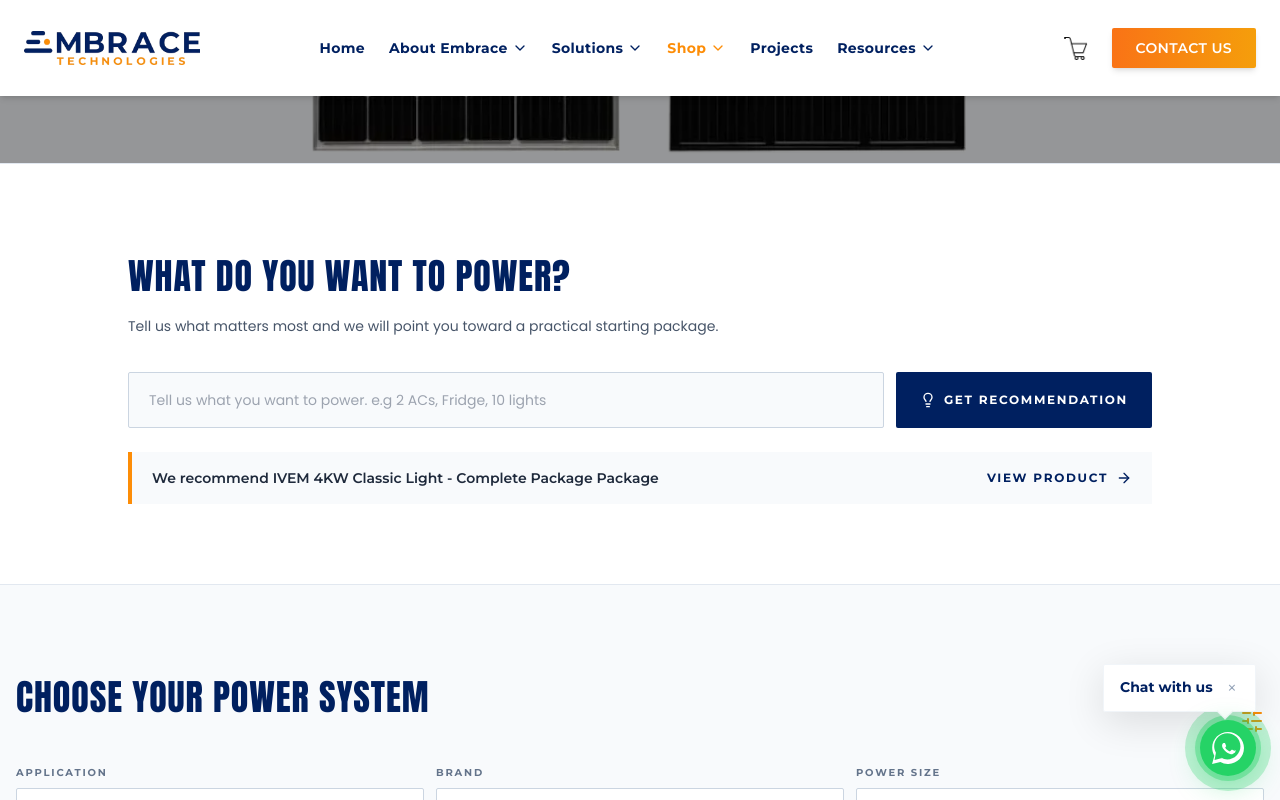
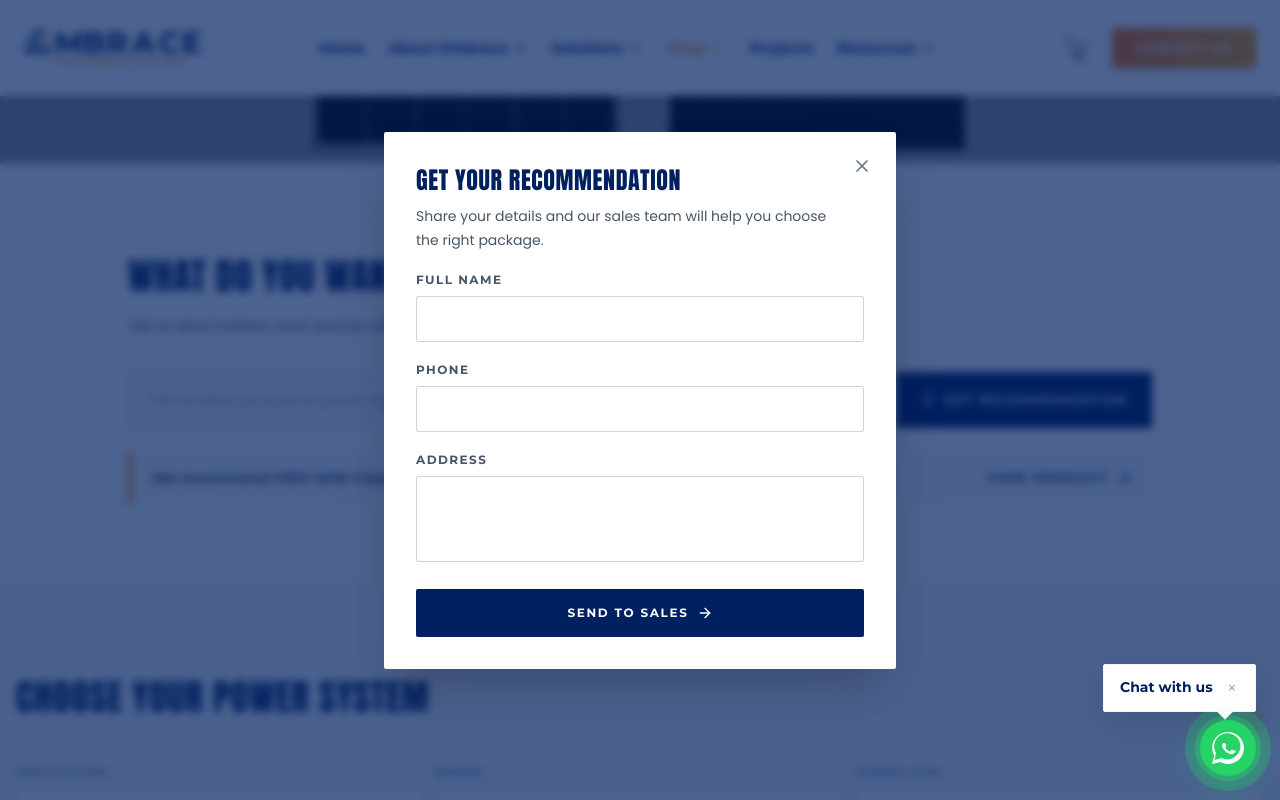
Before and after one commit to imoleayomi19/the-embrace, a React (Vite) app: page /shop in a window 1280 px wide. Both pictures are taken after a click on the button "GET RECOMMENDATION". Shown: the part 517-1317 px from the top of the page. Built offline with nearby package versions, Linux system fonts and the light colour scheme.

Commit message:
shoppage update

```diff
--- a/src/data/shopProducts.ts
+++ b/src/data/shopProducts.ts
@@ -74,7 +74,7 @@ function product(
 
 export const shopProducts: SolarProduct[] = [
   // product(201, "IVEM 3KW", "ivem-3kw", "Residential", "IVEM", "3KW", 1750000, "Compact home power for essential loads."),
-  product(202, "IVEM 4KW Classic Light - Complete Package", "ivem-4kw", "Residential", "IVEM", "4KW", 2100000, "Everything you need to power your home. Inverter, battery, and solar.", [
+  product(202, "IVEM 4KW Classic Lite - Complete Package", "ivem-4kw", "Residential", "IVEM", "4KW", 2100000, "Everything you need to power your home. Inverter, battery, and solar.", [
     { id: "ivem-4kw-1", solar: "2.34kWp", label: "4 x 585W SolarSpace = 2.34kWp", battery: "2x 220Ah Battery", price: 2100000, storage: "5.12kWh LiFePO4" },
     { id: "ivem-4kw-2", solar: "3.51kWp", label: "6 x 585W SolarSpace = 3.51kWp", battery: "2x 220Ah Battery", price: 2650000, storage: "10.24kWh LiFePO4" },
     { id: "ivem-4kw-3", solar: "3.72kWp", label: "6 x 620W Jinko = 3.72kWp", battery: "3x 220Ah Battery", price: 2950000, storage: "15kWh LiFePO4" },
--- a/src/pages/Shop.tsx
+++ b/src/pages/Shop.tsx
@@ -1,5 +1,5 @@
 import { useMemo, useState } from "react";
-import { ArrowLeft, ArrowRight, Check, Lightbulb, SlidersHorizontal } from "lucide-react";
+import { ArrowLeft, ArrowRight, Check, Lightbulb, Phone, SlidersHorizontal, X } from "lucide-react";
 import { Link, useParams } from "react-router-dom";
 import { getShopProduct, shopProducts, type SolarProduct } from "../data/shopProducts";
 
@@ -33,6 +33,12 @@ function Hero() {
 function Recommender() {
   const [query, setQuery] = useState("");
   const [recommendation, setRecommendation] = useState<SolarProduct | null>(null);
+  const [isFormOpen, setIsFormOpen] = useState(false);
+  const [isSubmitted, setIsSubmitted] = useState(false);
+  const [form, setForm] = useState({ fullName: "", phone: "", address: "" });
+
+  const salesEmail = "sales@embracetechng.com";
+  const salesPhone = "+2347061451583";
 
   function recommend() {
     const normalized = query.toLowerCase();
@@ -44,6 +50,22 @@ function Recommender() {
           ? "ivem-6kw"
           : "ivem-4kw";
     setRecommendation(getShopProduct(recommendedSlug) ?? null);
+    setIsSubmitted(false);
+    setIsFormOpen(true);
+  }
+
+  function submitRecommendation(event: React.FormEvent<HTMLFormElement>) {
+    event.preventDefault();
+    const subject = `New Power Recommendation Request - ${form.fullName}`;
+    const body = [
+      `Power Need: ${query}`,
+      `Name: ${form.fullName}`,
+      `Phone: ${form.phone}`,
+      `Address: ${form.address}`,
+    ].join("\n");
+
+    window.location.href = `mailto:${salesEmail}?subject=${encodeURIComponent(subject)}&body=${encodeURIComponent(body)}`;
+    setIsSubmitted(true);
   }
 
   return (
@@ -86,6 +108,93 @@ function Recommender() {
           </div>
         )}
       </div>
+
+      {isFormOpen && (
+        <div
+          className="fixed inset-0 z-50 flex items-center justify-center bg-primary/70 px-4 py-6 backdrop-blur-sm"
+          role="dialog"
+          aria-modal="true"
+          aria-labelledby="recommendation-form-title"
+        >
+          <div className="relative max-h-full w-full max-w-lg overflow-y-auto rounded-sm bg-white p-6 shadow-2xl sm:p-8">
+            <button
+              type="button"
+              onClick={() => setIsFormOpen(false)}
+              className="absolute right-4 top-4 rounded-full p-2 text-slate-500 transition hover:bg-slate-100 hover:text-primary"
+              aria-label="Close recommendation form"
+            >
+              <X className="h-5 w-5" />
+            </button>
+
+            {isSubmitted ? (
+              <div className="flex flex-col items-center gap-4 pt-4 text-center">
+                <div className="flex h-14 w-14 items-center justify-center rounded-full bg-secondary/20 text-primary">
+                  <Lightbulb className="h-7 w-7" />
+                </div>
+                <h3 id="recommendation-form-title" className="font-anton text-2xl text-primary">Request Ready</h3>
+                <p className="font-poppins text-sm leading-6 text-slate-600">
+                  Your email app should now have a message addressed to our sales team. You can also call us directly.
+                </p>
+                <a
+                  href={`tel:${salesPhone}`}
+                  className="inline-flex items-center gap-2 rounded-sm bg-secondary px-6 py-3 font-montserrat text-xs font-bold uppercase tracking-[0.14em] text-primary transition hover:bg-alternative"
+                >
+                  <Phone className="h-4 w-4" />
+                  Call sales
+                </a>
+              </div>
+            ) : (
+              <form onSubmit={submitRecommendation} className="flex flex-col gap-5">
+                <div className="pr-8">
+                  <h3 id="recommendation-form-title" className="font-anton text-2xl text-primary">Get your recommendation</h3>
+                  <p className="mt-2 font-poppins text-sm leading-6 text-slate-600">
+                    Share your details and our sales team will help you choose the right package.
+                  </p>
+                </div>
+                <div>
+                  <label htmlFor="recommendation-name" className="mb-2 block font-montserrat text-xs font-bold uppercase tracking-[0.12em] text-slate-600">Full Name</label>
+                  <input
+                    id="recommendation-name"
+                    required
+                    value={form.fullName}
+                    onChange={(event) => setForm({ ...form, fullName: event.target.value })}
+                    className="w-full rounded-sm border border-slate-300 px-4 py-3 font-poppins text-sm outline-none transition focus:border-secondary focus:ring-2 focus:ring-secondary/20"
+                  />
+                </div>
+                <div>
+                  <label htmlFor="recommendation-phone" className="mb-2 block font-montserrat text-xs font-bold uppercase tracking-[0.12em] text-slate-600">Phone</label>
+                  <input
+                    id="recommendation-phone"
+                    required
+                    type="tel"
+                    value={form.phone}
+                    onChange={(event) => setForm({ ...form, phone: event.target.value })}
+                    className="w-full rounded-sm border border-slate-300 px-4 py-3 font-poppins text-sm outline-none transition focus:border-secondary focus:ring-2 focus:ring-secondary/20"
+                  />
+                </div>
+                <div>
+                  <label htmlFor="recommendation-address" className="mb-2 block font-montserrat text-xs font-bold uppercase tracking-[0.12em] text-slate-600">Address</label>
+                  <textarea
+                    id="recommendation-address"
+                    required
+                    rows={3}
+                    value={form.address}
+                    onChange={(event) => setForm({ ...form, address: event.target.value })}
+                    className="w-full resize-none rounded-sm border border-slate-300 px-4 py-3 font-poppins text-sm outline-none transition focus:border-secondary focus:ring-2 focus:ring-secondary/20"
+                  />
+                </div>
+                <button
+                  type="submit"
+                  className="inline-flex min-h-12 items-center justify-center gap-2 rounded-sm bg-primary px-6 font-montserrat text-xs font-bold uppercase tracking-[0.14em] text-white transition hover:bg-secondary hover:text-primary"
+                >
+                  Send to sales
+                  <ArrowRight className="h-4 w-4" />
+                </button>
+              </form>
+            )}
+          </div>
+        </div>
+      )}
     </section>
   );
 }
@@ -127,7 +236,7 @@ function ProductFilters({
   const selectClass = "w-full appearance-none rounded-sm border border-slate-300 bg-white px-4 py-3 font-montserrat text-xs font-semibold text-slate-700 outline-none focus:border-secondary focus:ring-2 focus:ring-secondary/20";
   const filters = [
     { label: "Application", value: application, setter: setApplication, options: ["All", "Residential", "Commercial / Industrial"] },
-    { label: "Brand", value: brand, setter: setBrand, options: ["All", "IVEM", "IVPM", "IVGM", "DEYE DXLV", "DEYE DXHV", "FLEX"] },
+    { label: "Brand", value: brand, setter: setBrand, options: ["All", "IVEM", "IVPM", "IVGM", "DEYE Low Voltage (DXLV)", "DEYE High Voltage (DXHV)", "FLEX"] },
     { label: "Power Size", value: powerSize, setter: setPowerSize, options: ["All", ...new Set(shopProducts.map((product) => product.powerSize))] },
   ];
 
```
